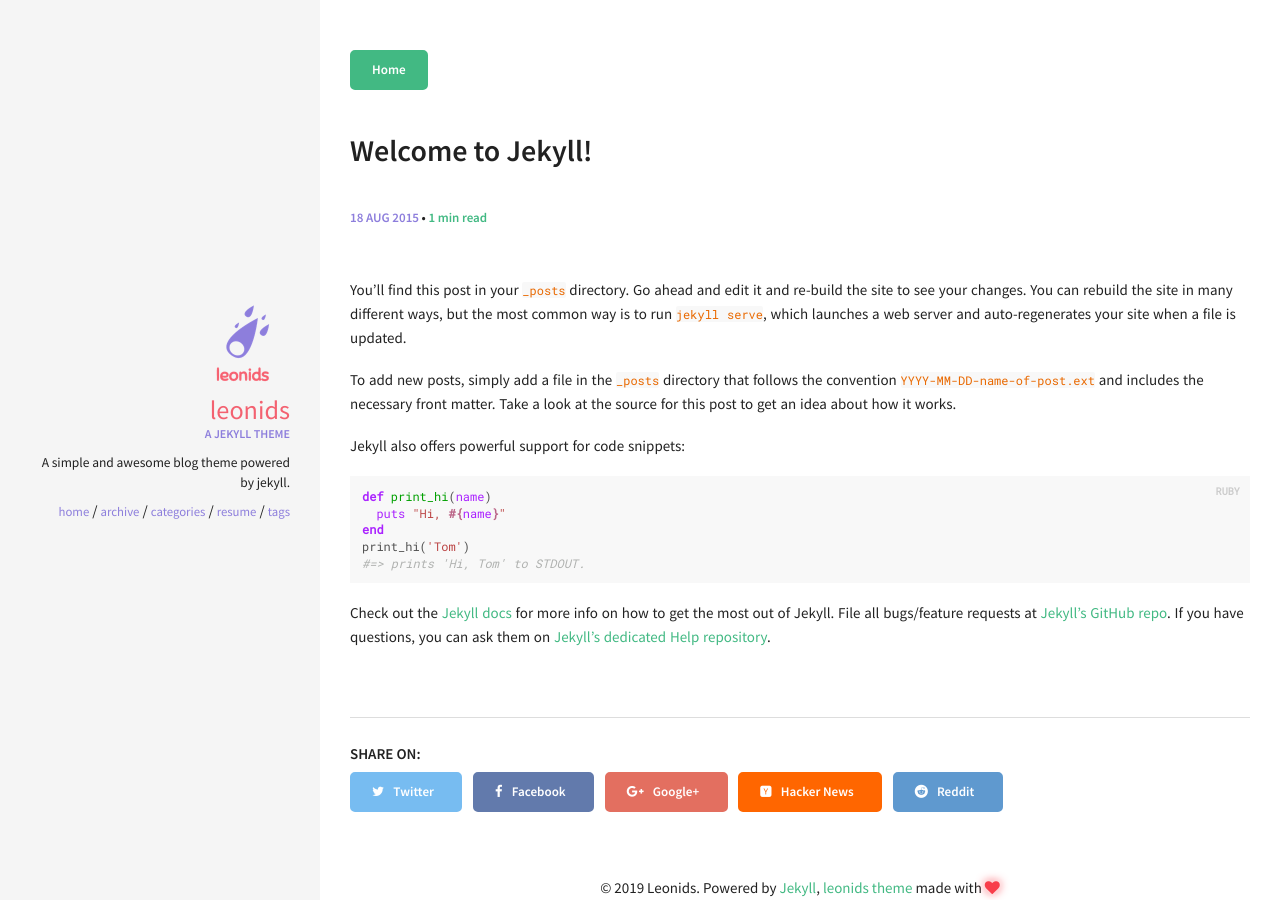
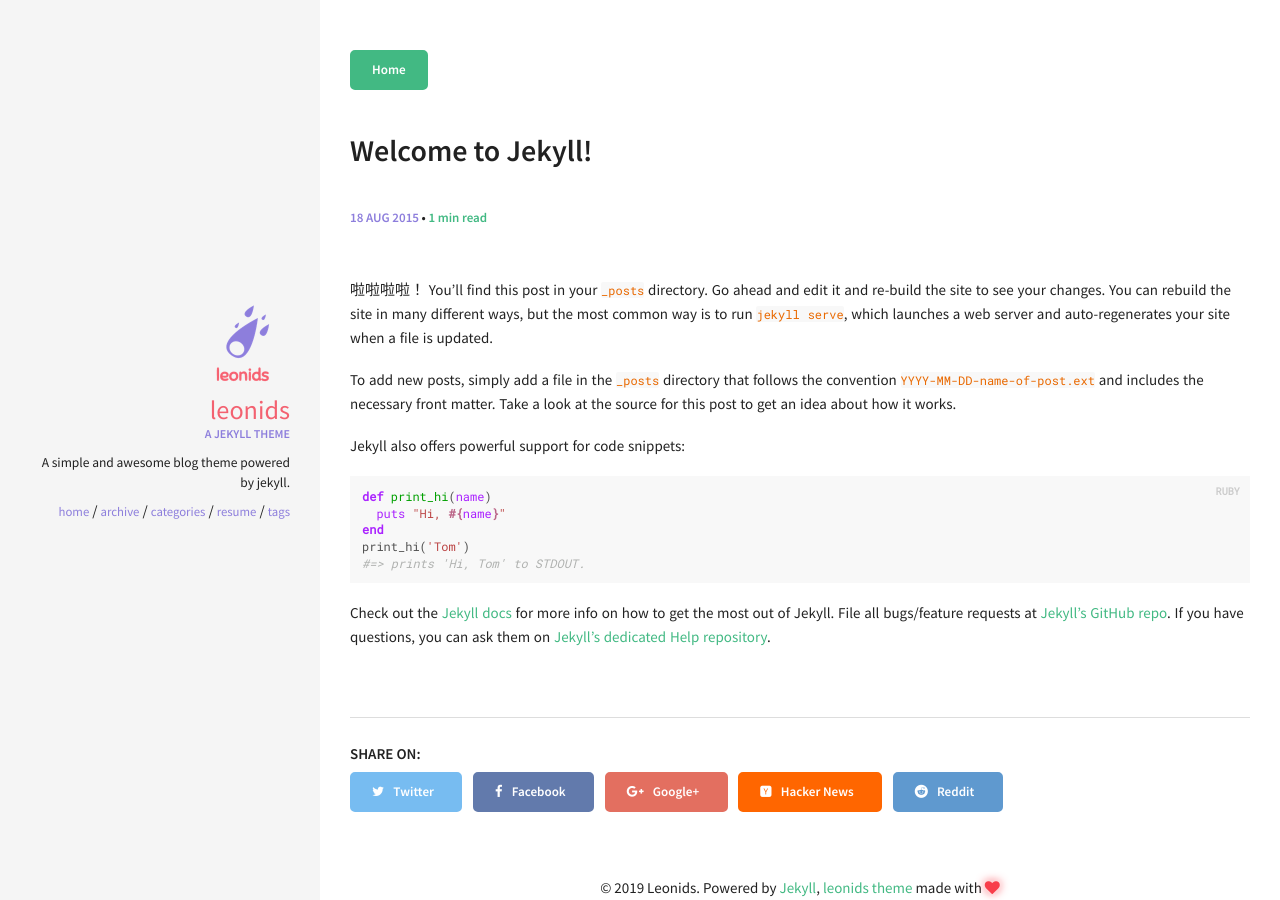
Before and after one commit to Feithle/Feithle.github.io, a Jekyll site: the page built from _posts/2015-08-18-welcome-to-jekyll.md, in a window 1280 px wide. Built offline with Jekyll 4.4.1, drawn with Linux system fonts in a browser that asks for light colours.

Commit message:
Update 2015-08-18-welcome-to-jekyll.md

```diff
--- a/_posts/2015-08-18-welcome-to-jekyll.md
+++ b/_posts/2015-08-18-welcome-to-jekyll.md
@@ -5,6 +5,7 @@
 categories: [tutorial]
 comments: true
 ---
+啦啦啦啦！
 You’ll find this post in your `_posts` directory. Go ahead and edit it and re-build the site to see your changes. You can rebuild the site in many different ways, but the most common way is to run `jekyll serve`, which launches a web server and auto-regenerates your site when a file is updated.
 
 To add new posts, simply add a file in the `_posts` directory that follows the convention `YYYY-MM-DD-name-of-post.ext` and includes the necessary front matter. Take a look at the source for this post to get an idea about how it works.
```
